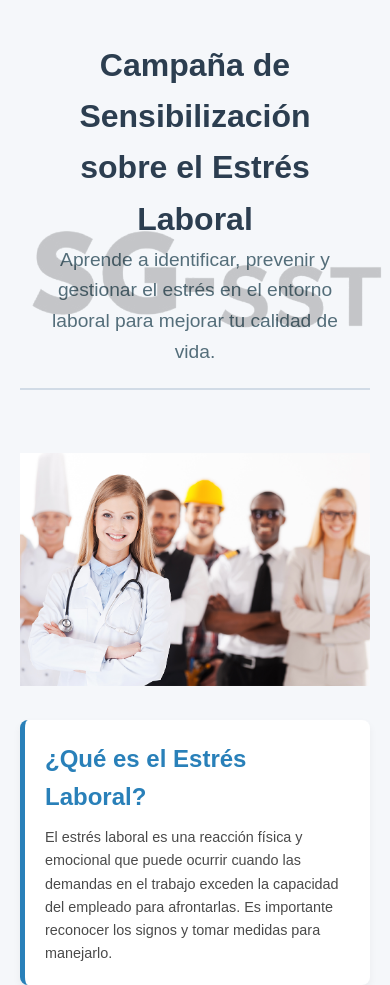
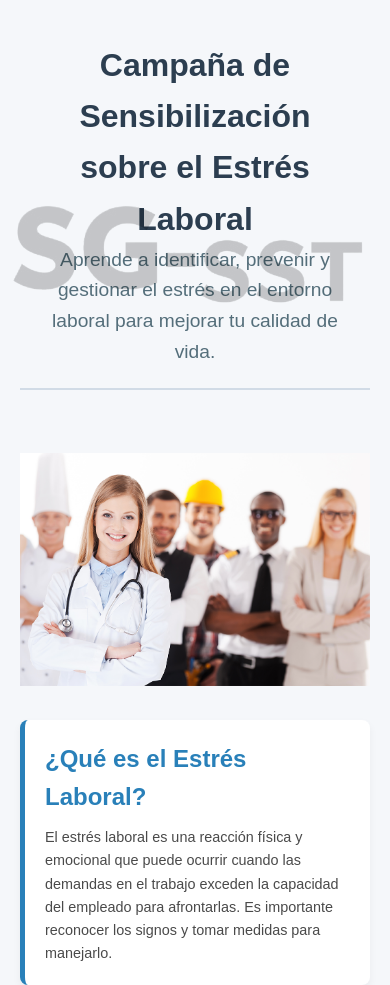
Before and after one commit to JuanDavidVasquez/estres-laboral, a plain HTML site: page index.html in a window 390 px wide. Shown: the top 985 px of the page. Drawn offline with Linux system fonts and the light colour scheme.

Commit message:
Update style.css

```diff
--- a/assets/css/style.css
+++ b/assets/css/style.css
@@ -16,8 +16,7 @@ body {
     overflow-x: hidden;
 }
 .img-fixed{
-    max-width: 150px
-    heigth:200px;
+    width: 150px
     position: fixed;
     top: 0px;
     right: 0%;
@@ -430,9 +429,10 @@ footer a:hover {
 /* Responsive Styles */
 @media (max-width: 768px) {
     .img-fixed{
+        width:"100px";
         position: fixed;
-        top: 25px;
-        right: -10%;
+        top: 0px;
+        right: -5%;
         filter:opacity(.2)
     }
     header h1 {
```
